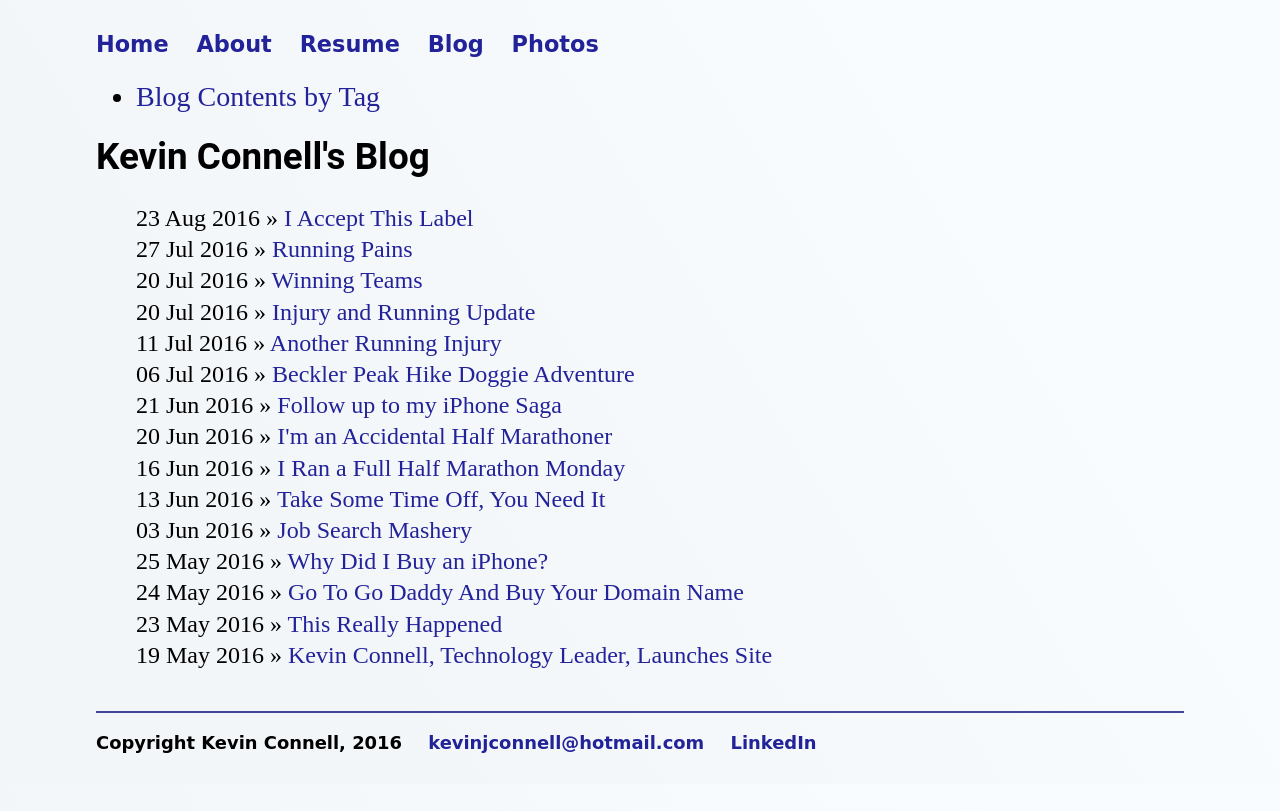
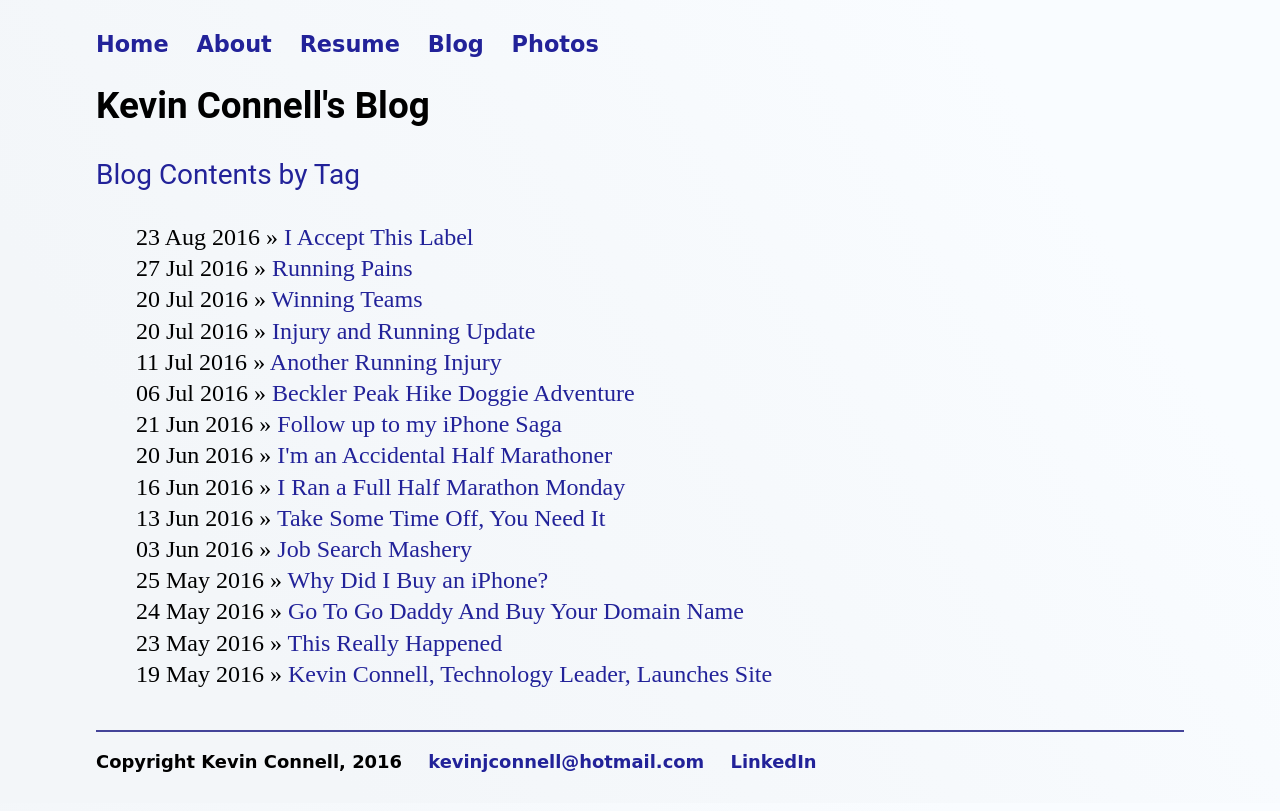
Before and after one commit to mo4dawg/mo4dawg.github.io, a Jekyll site: the page built from blog/index.html, in a window 1280 px wide. Shown: the top 811 px of the page. Built offline with Jekyll 4.4.1, drawn with Linux system fonts in a browser that asks for light colours.

Commit message:
Update index.html

```diff
--- a/blog/index.html
+++ b/blog/index.html
@@ -2,13 +2,11 @@
 layout: default
 title: Kevin Connell's Blog
 ---
-	<ul>
-		<li style="font-size:28px">
-			<a href="/tags">Blog Contents by Tag</a>
-		</li>
-	</ul>
+	<h1>{{ page.title }}</h1>
 
-	<h1>{{ page.title }}</h1>
+	<p style="font-size:28px">
+		<a href="/tags">Blog Contents by Tag</a>
+	</p>
 
 	<ul class="posts">
 	  {% for post in site.posts %}
```
